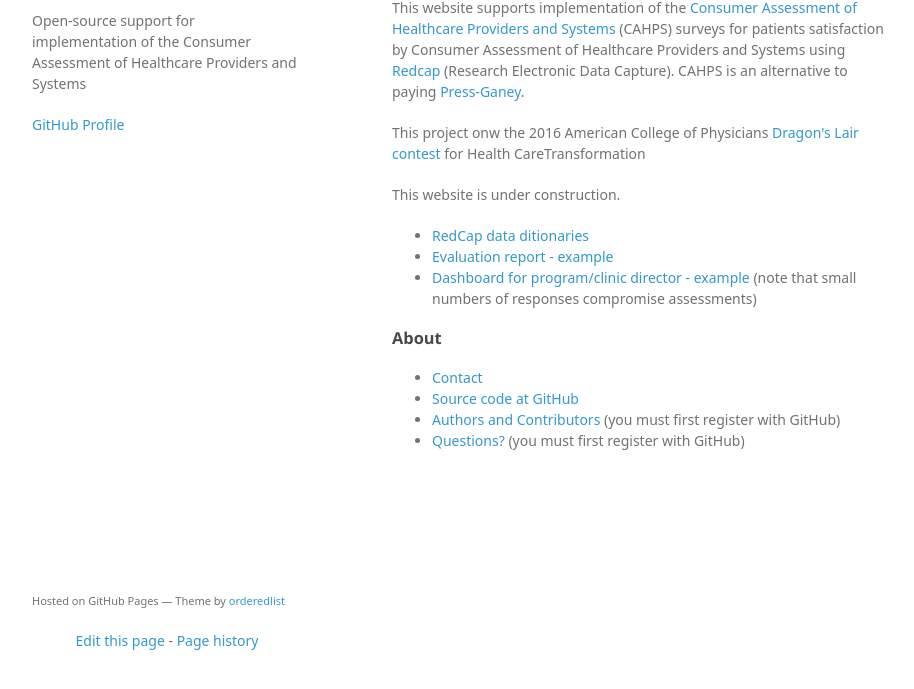
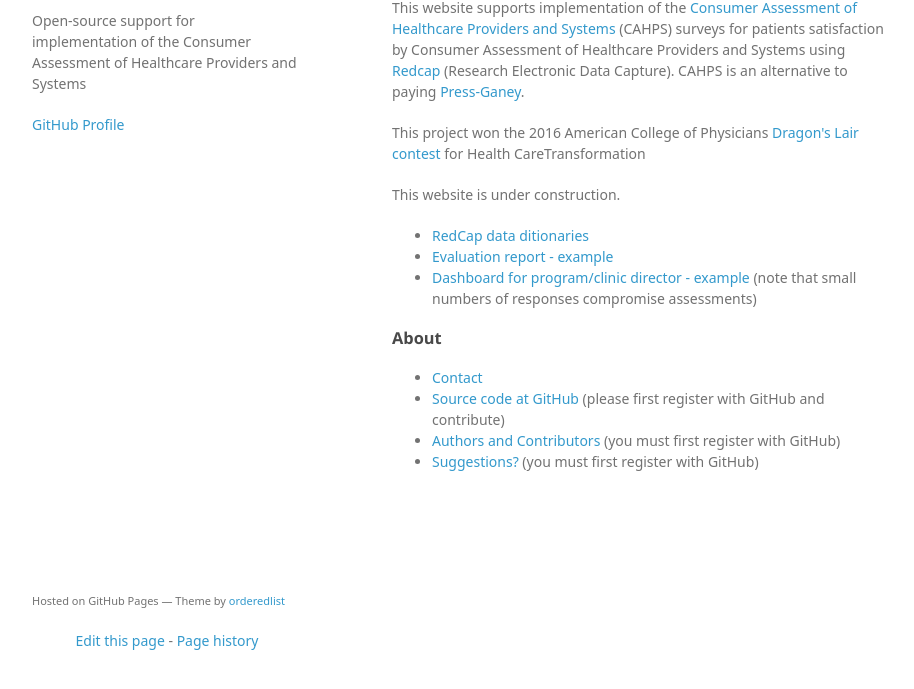
Before and after one commit to CAHPS/cahps.github.io, a plain HTML site: page index.html in a window 1280 px wide. Shown: the part 99-788 px from the top of the page, without its empty margins (178-1092 px from the left). Drawn offline with Linux system fonts and the light colour scheme; a web font is replaced by a local one.

Commit message:
Update index.html

```diff
--- a/index.html
+++ b/index.html
@@ -27,7 +27,7 @@
 <a id="welcomes" class="anchor" href="#welcome-to-github-pages" aria-hidden="true"><span aria-hidden="true" class="octicon octicon-link"></span></a>Welcome.</h3>
 
 <p>This website supports implementation of the <a href="http://www.ahrq.gov/cahps/">Consumer Assessment of Healthcare Providers and Systems</a> (CAHPS) surveys for patients satisfaction by Consumer Assessment of Healthcare Providers and Systems using <a href="http://projectredcap.org/">Redcap</a> (Research Electronic Data Capture). CAHPS is an alternative to paying <a href="http://www.pressganey.com/">Press-Ganey</a>.</p>
-<p>This project onw the 2016 American College of Physicians <a href="https://forms.acponline.org/webform/acp-dragon%E2%80%99s-lair-breathing-fire-health-care-transformation-application">Dragon's Lair contest</a> for Health CareTransformation</p>
+<p>This project won the 2016 American College of Physicians <a href="https://forms.acponline.org/webform/acp-dragon%E2%80%99s-lair-breathing-fire-health-care-transformation-application">Dragon's Lair contest</a> for Health CareTransformation</p>
 <p>This website is under construction.</p>
 
 <ul>
@@ -39,9 +39,9 @@
 	<h3>About</h3>
 	<ul>
 		<li><a id="authors-and-contributors" class="anchor" href="mailto:rbadgett@kumc.edu" aria-hidden="true"><span class="octicon octicon-link">Contact</span></a></li>
-		<li><a href="https://github.com/cahps">Source code at GitHub</a></li>
+		<li><a href="https://github.com/cahps">Source code at GitHub</a> (please first register with GitHub and contribute)</li>
 		<li><a id="authors-and-contributors" class="anchor" href="https://github.com/orgs/cahps/teams" aria-hidden="true"><span class="octicon octicon-link">Authors and Contributors</span></a> (you must first register with GitHub)</li>
-		<li><a href="https://github.com/CAHPS/cahps.github.io/issues">Questions?</a> (you must first register with GitHub)</li>
+		<li><a href="https://github.com/CAHPS/cahps.github.io/issues">Suggestions?</a> (you must first register with GitHub)</li>
 	</ul>
 
 </section>
```
